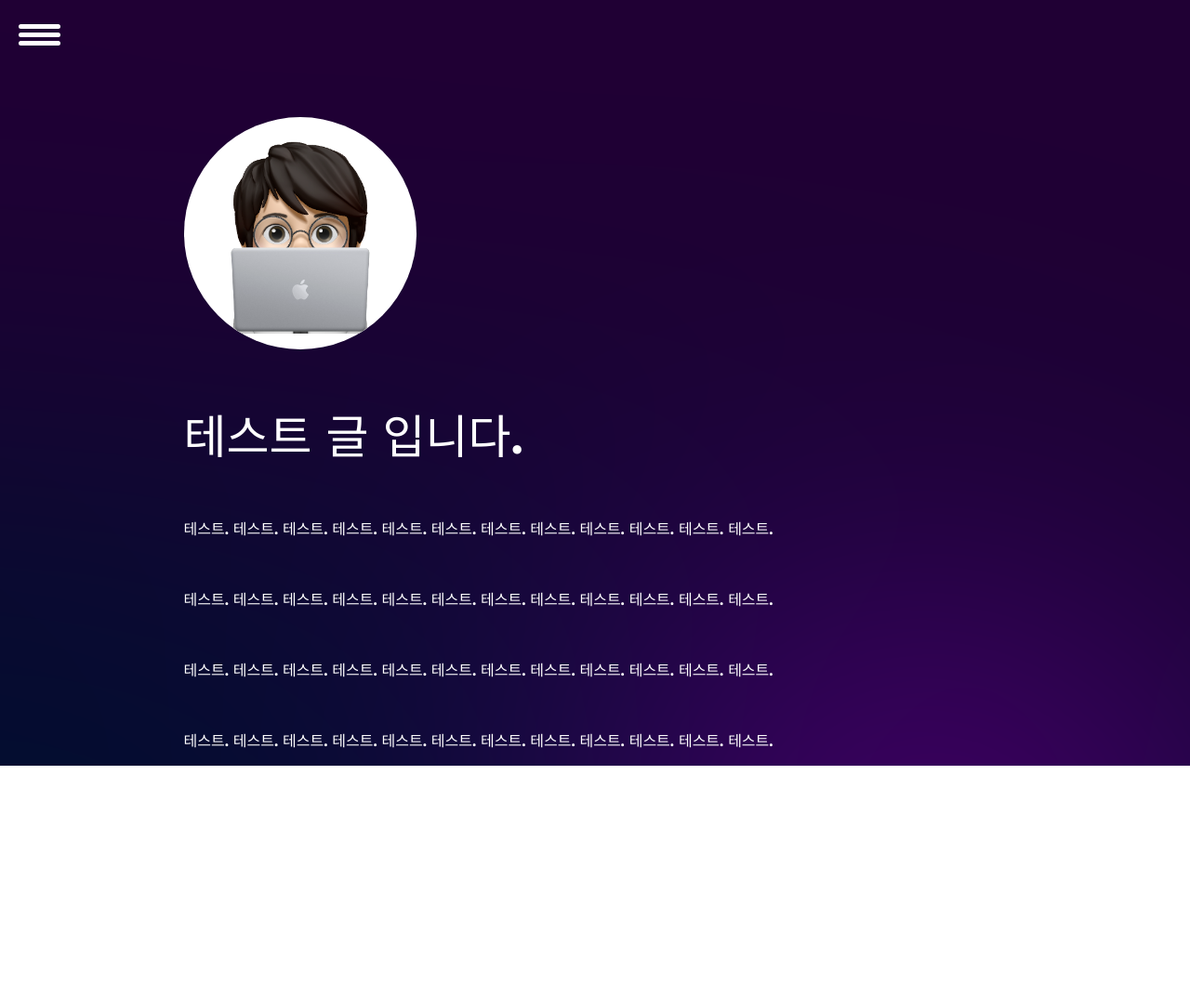
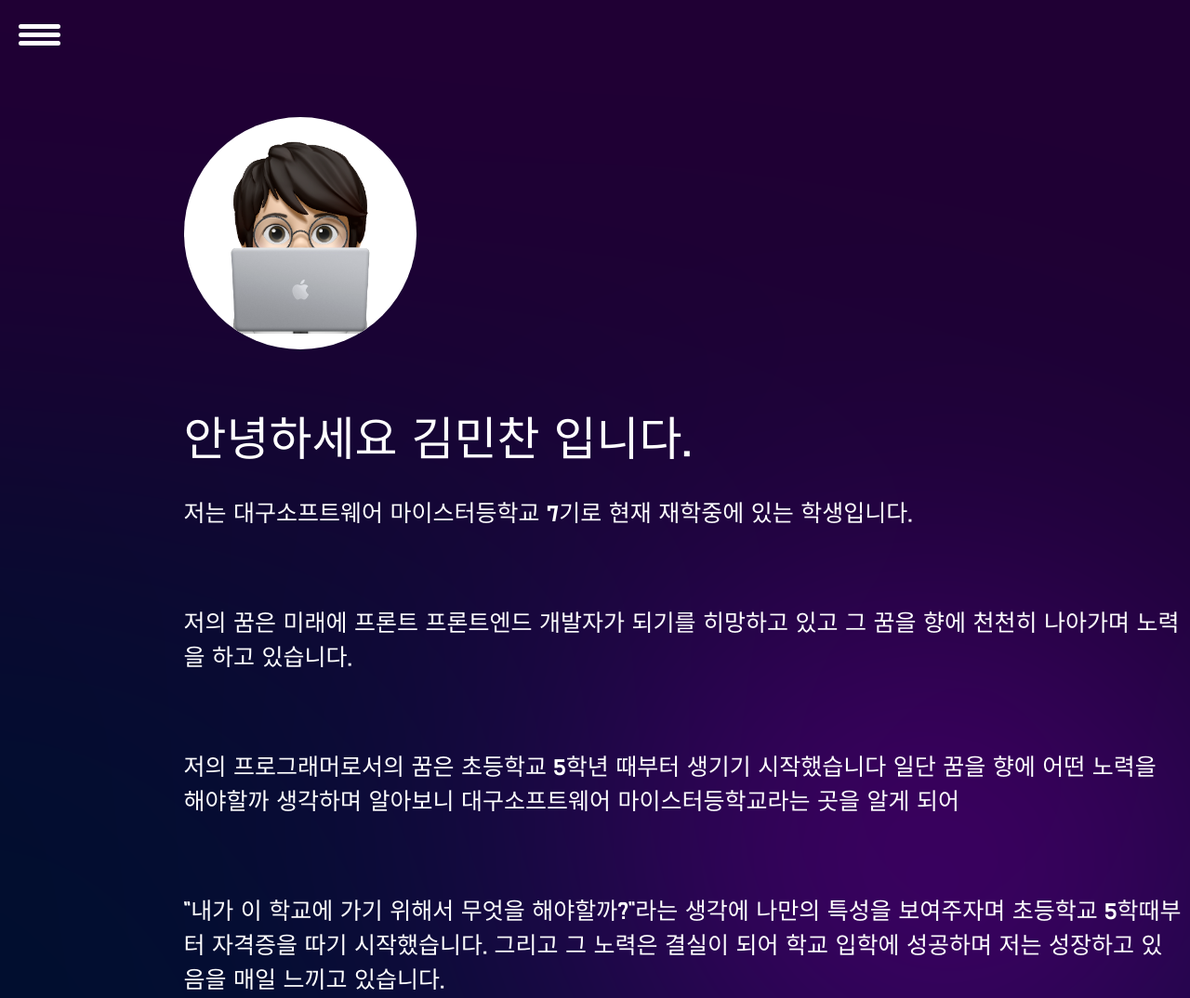
Before and after one commit to Qund123/My-web, a plain HTML site: page page/whoami.html in a window 1280 px wide. Shown: the top 1074 px of the page at 93% size. Before the commit the page ends 824 px from the top, so only its background shows below. Drawn offline with Linux system fonts and the light colour scheme.

Commit message:
first commit

```diff
--- a/page/whoami.html
+++ b/page/whoami.html
@@ -31,15 +31,15 @@
 
   <div class="mainBody">
       <img class="mainImg" src="../src/img/mac.png">
-      <div class="mainp">
-      <p class="h1p">테스트 글 입니다.</p>
-      <p class="p">테스트. 테스트. 테스트. 테스트. 테스트. 테스트. 테스트. 테스트. 테스트. 테스트. 테스트. 테스트.</p>
+      <div class="mainTitle">
+      <p class="h1p">안녕하세요 김민찬 입니다.</p>
+      <p class="p">저는 대구소프트웨어 마이스터등학교 7기로 현재 재학중에 있는 학생입니다.</p>
       <br>
-      <p class="p1">테스트. 테스트. 테스트. 테스트. 테스트. 테스트. 테스트. 테스트. 테스트. 테스트. 테스트. 테스트.</p>
+      <p class="p1">저의 꿈은 미래에 프론트 프론트엔드 개발자가 되기를 히망하고 있고 그 꿈을 향에 천천히 나아가며 노력을 하고 있습니다.</p>
       <br>
-      <p class="p2">테스트. 테스트. 테스트. 테스트. 테스트. 테스트. 테스트. 테스트. 테스트. 테스트. 테스트. 테스트.</p>
+      <p class="p2">저의 프로그래머로서의 꿈은 초등학교 5학년 때부터 생기기 시작했습니다 일단 꿈을 향에 어떤 노력을 해야할까 생각하며 알아보니 대구소프트웨어 마이스터등학교라는 곳을 알게 되어</p>
       <br>
-      <p class="p3">테스트. 테스트. 테스트. 테스트. 테스트. 테스트. 테스트. 테스트. 테스트. 테스트. 테스트. 테스트.</p>
+      <p class="p3">"내가 이 학교에 가기 위해서 무엇을 해야할까?"라는 생각에 나만의 특성을 보여주자며 초등학교 5학때부터 자격증을 따기 시작했습니다. 그리고 그 노력은 결실이 되어 학교 입학에 성공하며 저는 성장하고 있음을 매일 느끼고 있습니다.</p>
 
     </div>
 </body>
--- a/src/page.css
+++ b/src/page.css
@@ -1,5 +1,6 @@
 @import url('https://fonts.googleapis.com/css2?family=Black+Han+Sans&display=swap');
 @import url('https://fonts.googleapis.com/css2?family=Bebas+Neue&display=swap');
+@import url('https://fonts.googleapis.com/css2?family=Do+Hyeon&display=swap');
 
 body {
     font-family: 'Roboto', sans-serif;
@@ -111,6 +112,7 @@ body {
 .mainBody {
   margin-top: 10%;
   margin-left: 15%;
+  font-size: 25px;
 }
 
 @keyframes fadeInLeft {
@@ -139,27 +141,28 @@ body {
   position: relative;
   animation: fadeInLeft 1.5s;
   font-size: 50px;
+  margin-bottom: 20px;
+}
+
+.mainTitle {
+  color: #ffff;
+  font-family: 'Do Hyeon', sans-serif;
 }
 
 .mainp {
-  color: #ffff;
-  font-family: 'Black Han Sans', sans-serif;
+  margin-top: 20px;
 }
 
 .p {
-  position: relative;
   animation: fadeInLeft 2s;
 }
 .p1 {
-  position: relative;
   animation: fadeInLeft 2.1s;
 }
 .p2 {
-  position: relative;
   animation: fadeInLeft 2.2s;
 }
 .p3 {
-  position: relative;
   animation: fadeInLeft 2.3s;
 }
 
```
Also changed, not shown: 1 other file.
